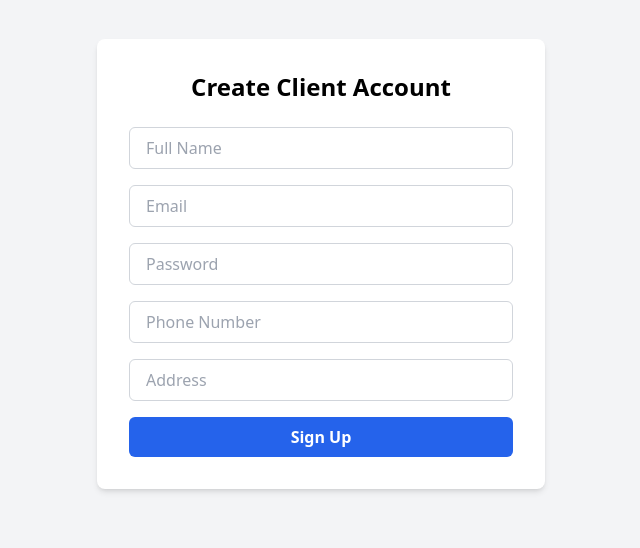
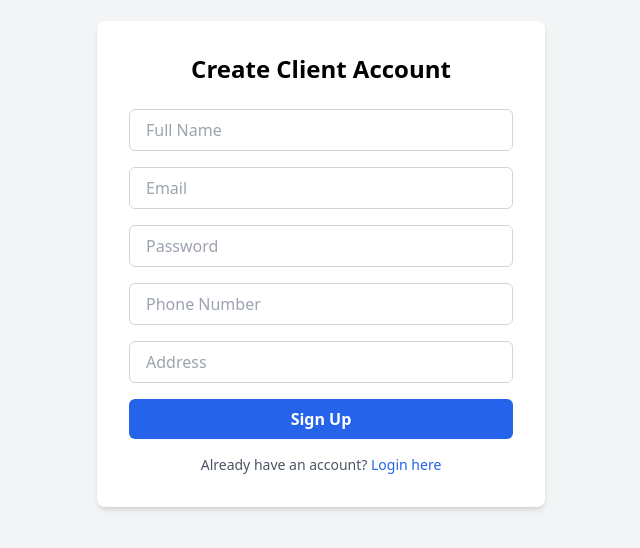
Before and after one commit to hanaifli/PhotoBooking, a plain HTML site: page css_signup.html in a window 1280 px wide. Shown: the part 136-684 px from the top of the page, without its empty margins (319-959 px from the left). Drawn offline with nearby package versions, Linux system fonts and the light colour scheme.

Commit message:
Update css_signup.html with new design

```diff
--- a/css_signup.html
+++ b/css_signup.html
@@ -22,6 +22,10 @@
         class="w-full bg-blue-600 text-white font-semibold py-2 px-4 rounded-md hover:bg-blue-700">
         Sign Up
       </button>
+      <p class="text-center text-sm text-gray-600 mt-4">
+     Already have an account?
+     <a href="css_login.html" class="text-blue-600 hover:underline font-medium">Login here</a>
+     </p>
     </form>
   </div>
 
```
